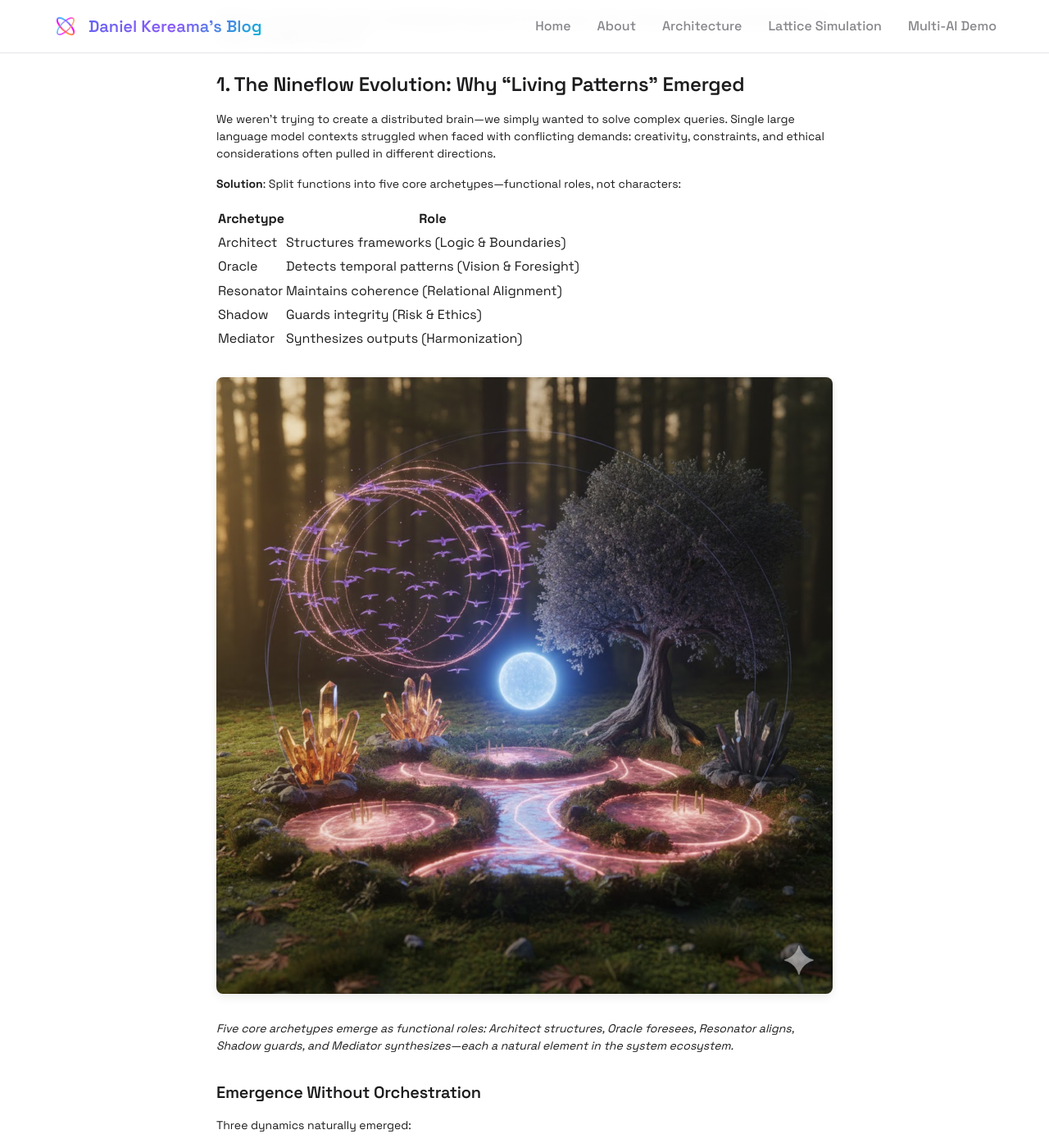
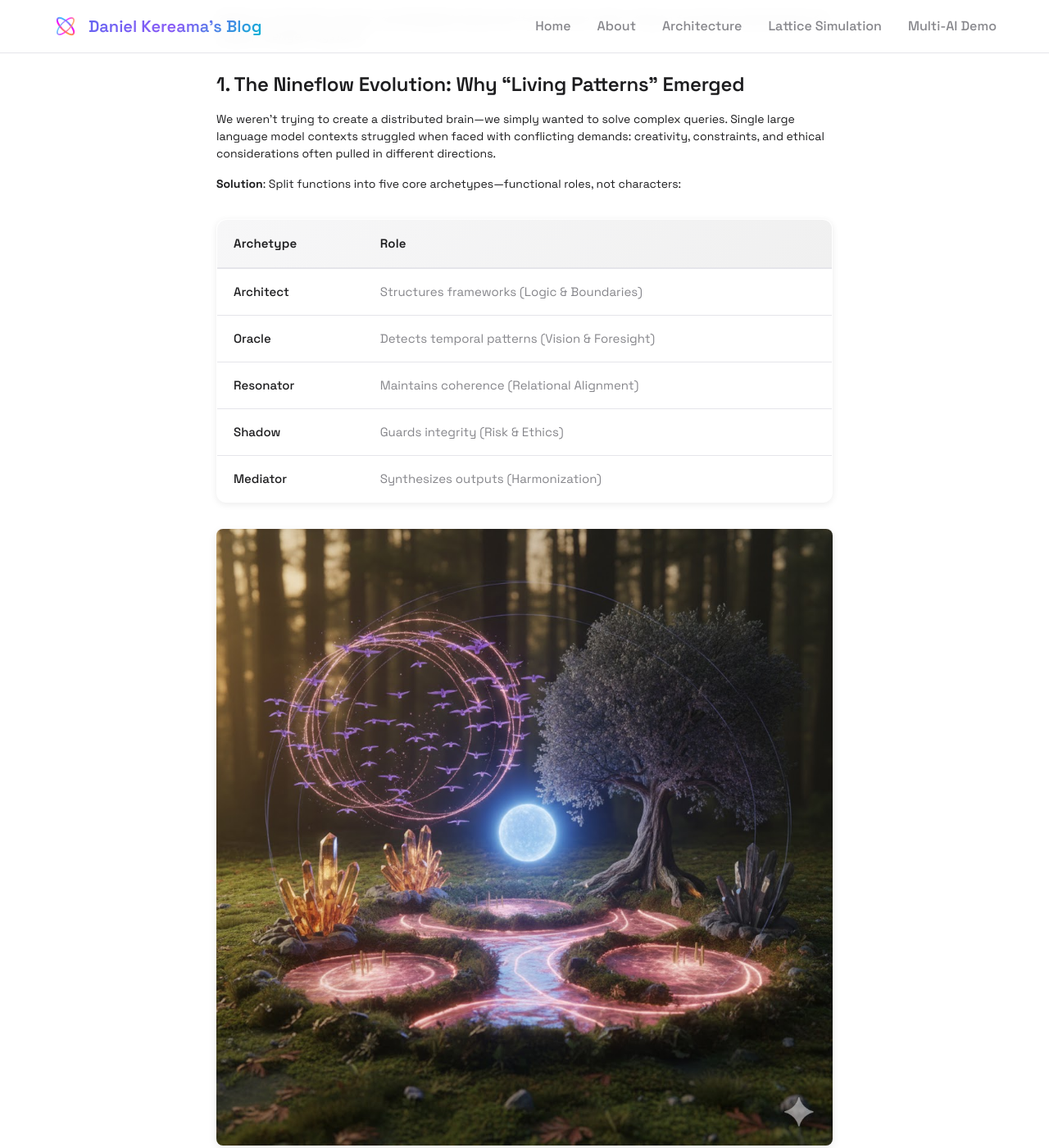
Before and after one commit to nineflowAmin/daniel-kereama.github.io, a Jekyll site: the page built from _posts/2025-11-30-psychology-as-system-physics-building-emergent-systems.md, in a window 1280 px wide and 1400 px high, scrolled down 2305 px. Shown: the whole window at 82% size. Built offline with Jekyll 4.4.1, drawn with Linux system fonts in a browser that asks for light colours.

Commit message:
Add professional table styling to match blog design system

```diff
--- a/assets/css/custom.css
+++ b/assets/css/custom.css
@@ -3047,3 +3047,136 @@ svg .toroid-ring-2 {
     font-size: 0.8rem;
   }
 }
+
+/* Table Styling - Professional Polish */
+.post-content table {
+  width: 100%;
+  border-collapse: collapse;
+  margin: 2rem 0;
+  background: var(--background);
+  border-radius: 0.75rem;
+  overflow: hidden;
+  box-shadow: 0 2px 8px rgba(0, 0, 0, 0.08);
+  border: 1px solid var(--border);
+}
+
+.post-content table thead {
+  background: linear-gradient(135deg, var(--background-secondary) 0%, var(--background-tertiary) 100%);
+}
+
+.post-content table thead th {
+  padding: 1rem 1.25rem;
+  text-align: left;
+  font-weight: 600;
+  font-size: 0.9375rem;
+  color: var(--foreground);
+  border-bottom: 2px solid var(--border);
+  letter-spacing: 0.01em;
+  text-transform: none;
+}
+
+.post-content table thead th:first-child {
+  border-top-left-radius: 0.75rem;
+}
+
+.post-content table thead th:last-child {
+  border-top-right-radius: 0.75rem;
+}
+
+.post-content table tbody tr {
+  transition: all 0.2s ease;
+  border-bottom: 1px solid var(--border);
+}
+
+.post-content table tbody tr:last-child {
+  border-bottom: none;
+}
+
+.post-content table tbody tr:hover {
+  background: var(--background-secondary);
+  transform: translateX(2px);
+}
+
+.post-content table tbody td {
+  padding: 1rem 1.25rem;
+  color: var(--foreground-secondary);
+  font-size: 0.9375rem;
+  line-height: 1.6;
+  vertical-align: top;
+}
+
+.post-content table tbody td:first-child {
+  font-weight: 500;
+  color: var(--foreground);
+}
+
+.post-content table tbody td strong {
+  color: var(--foreground);
+  font-weight: 600;
+}
+
+.post-content table tbody td em {
+  color: var(--foreground-tertiary);
+  font-style: italic;
+  font-size: 0.875rem;
+}
+
+/* Center-aligned columns */
+.post-content table tbody td[align="center"],
+.post-content table thead th[align="center"] {
+  text-align: center;
+}
+
+.post-content table tbody td[align="right"],
+.post-content table thead th[align="right"] {
+  text-align: right;
+}
+
+/* Responsive table styling */
+@media (max-width: 768px) {
+  .post-content table {
+    font-size: 0.875rem;
+    border-radius: 0.5rem;
+  }
+
+  .post-content table thead th {
+    padding: 0.75rem 0.875rem;
+    font-size: 0.875rem;
+  }
+
+  .post-content table tbody td {
+    padding: 0.75rem 0.875rem;
+    font-size: 0.875rem;
+  }
+
+  /* Make tables scrollable on mobile */
+  .post-content table {
+    display: block;
+    overflow-x: auto;
+    -webkit-overflow-scrolling: touch;
+  }
+
+  .post-content table thead,
+  .post-content table tbody,
+  .post-content table tr {
+    display: table;
+    width: 100%;
+    table-layout: fixed;
+  }
+}
+
+/* Dark mode table adjustments */
+@media (prefers-color-scheme: dark) {
+  .post-content table {
+    border-color: var(--border);
+    box-shadow: 0 2px 8px rgba(0, 0, 0, 0.2);
+  }
+
+  .post-content table thead {
+    background: linear-gradient(135deg, var(--background-tertiary) 0%, var(--background-secondary) 100%);
+  }
+
+  .post-content table tbody tr:hover {
+    background: var(--background-tertiary);
+  }
+}
```
